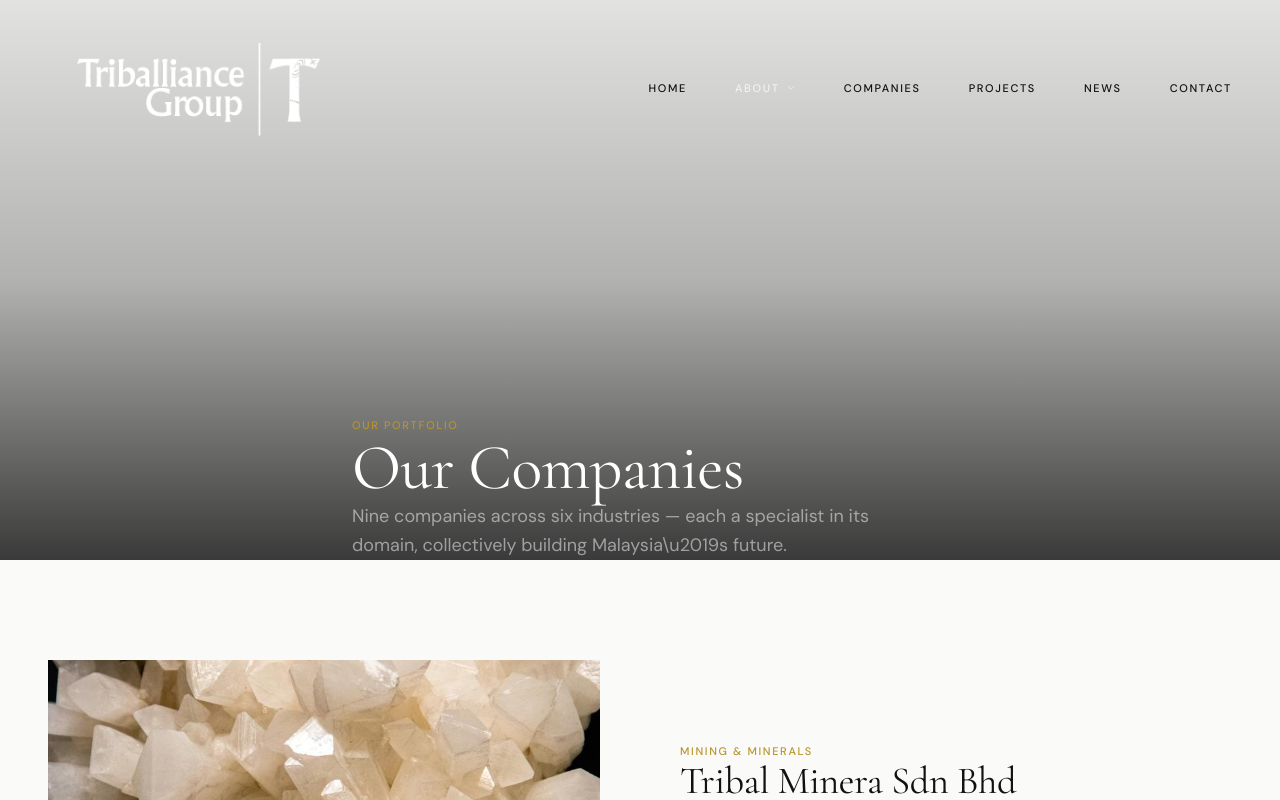
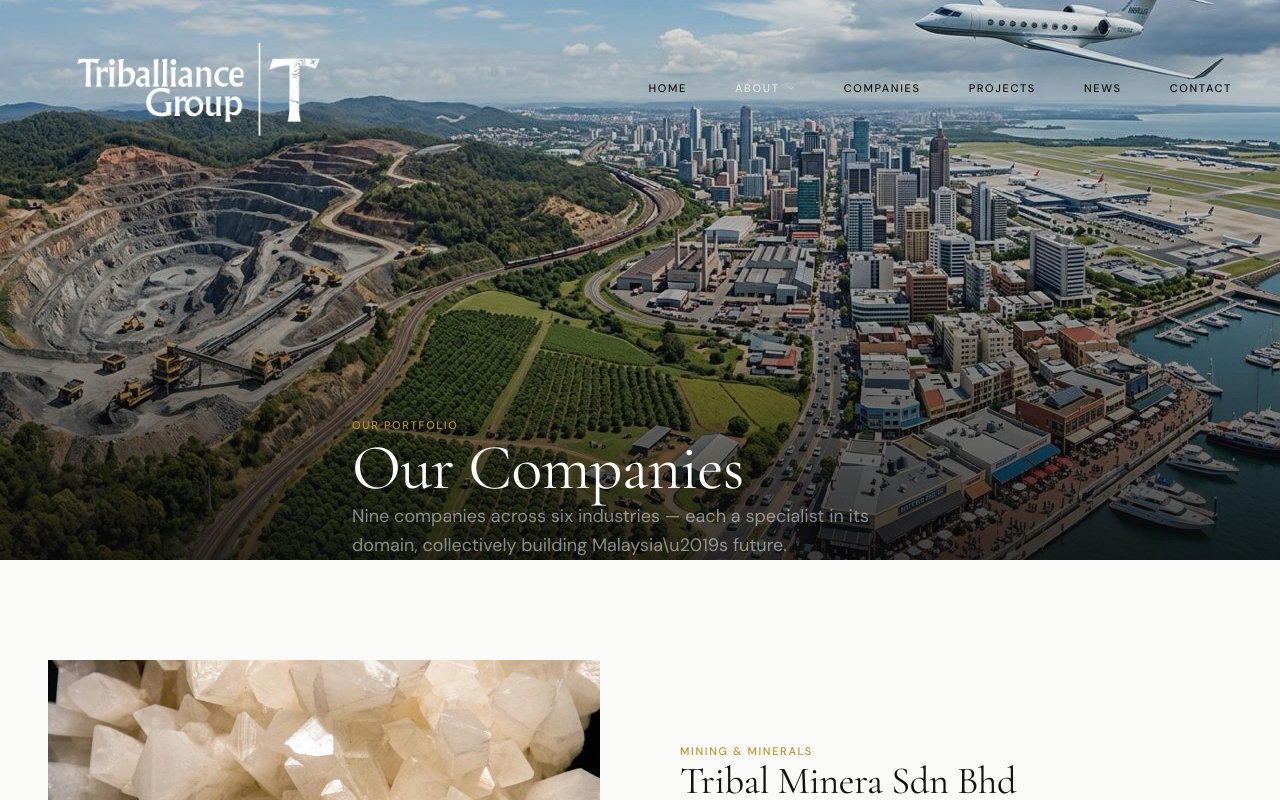
Before and after one commit to shamnashriq-ai/triballiance-website, a Next.js app: page /companies in a window 1280 px wide. Shown: the top 800 px of the page. Built offline with nearby package versions, Linux system fonts and the light colour scheme.

Commit message:
Add header background image to companies page

```diff
--- a/src/app/companies/page.tsx
+++ b/src/app/companies/page.tsx
@@ -71,6 +71,7 @@
         subtitle="Our Portfolio"
         title="Our Companies"
         description="Nine companies across six industries — each a specialist in its domain, collectively building Malaysia\u2019s future."
+        backgroundImage="/companies-header-bg.jpg"
       />
 
       {/* Featured Companies — editorial alternating layout */}
```
Also changed, not shown: public/companies-header-bg.jpg (added).
